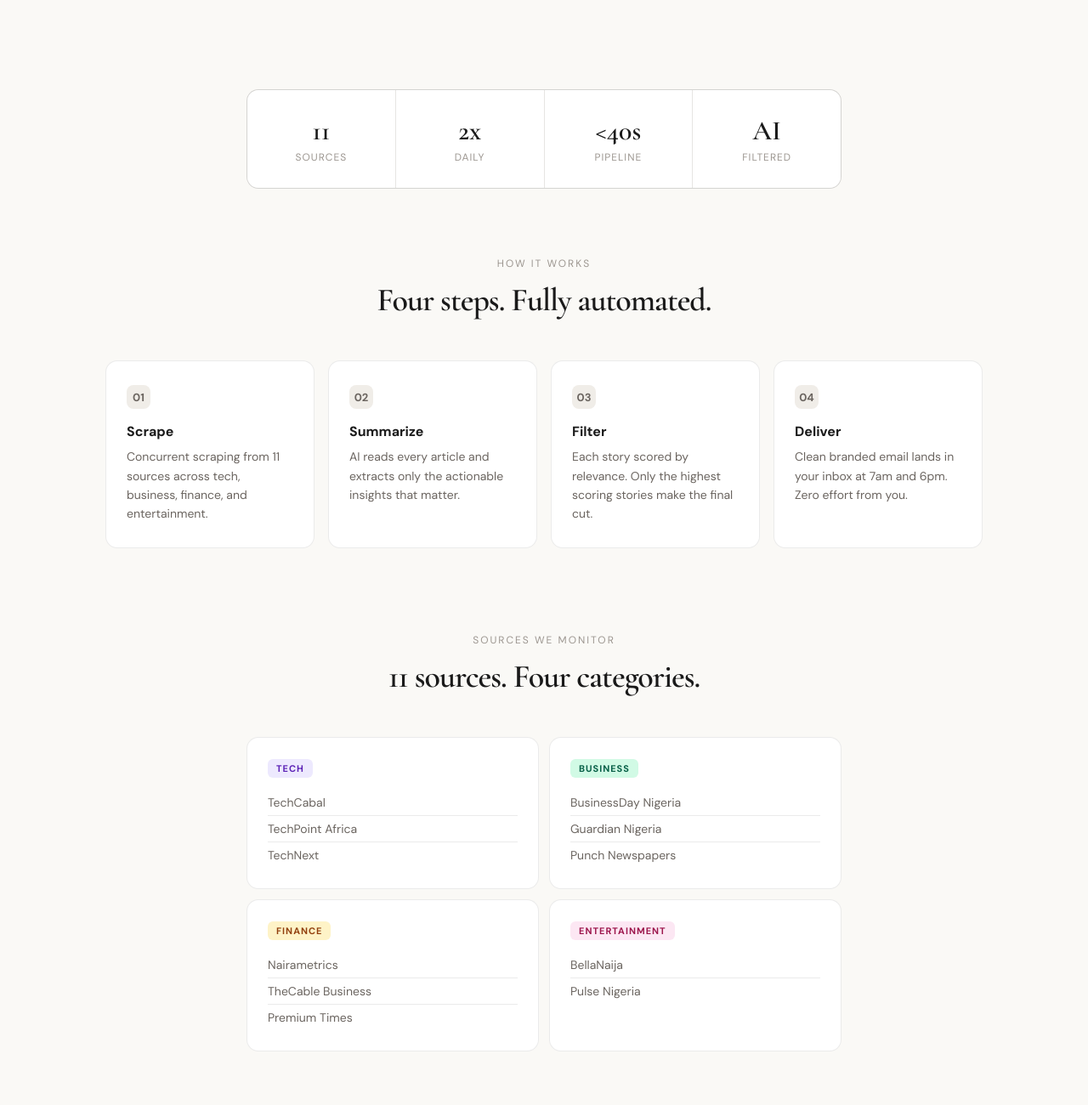
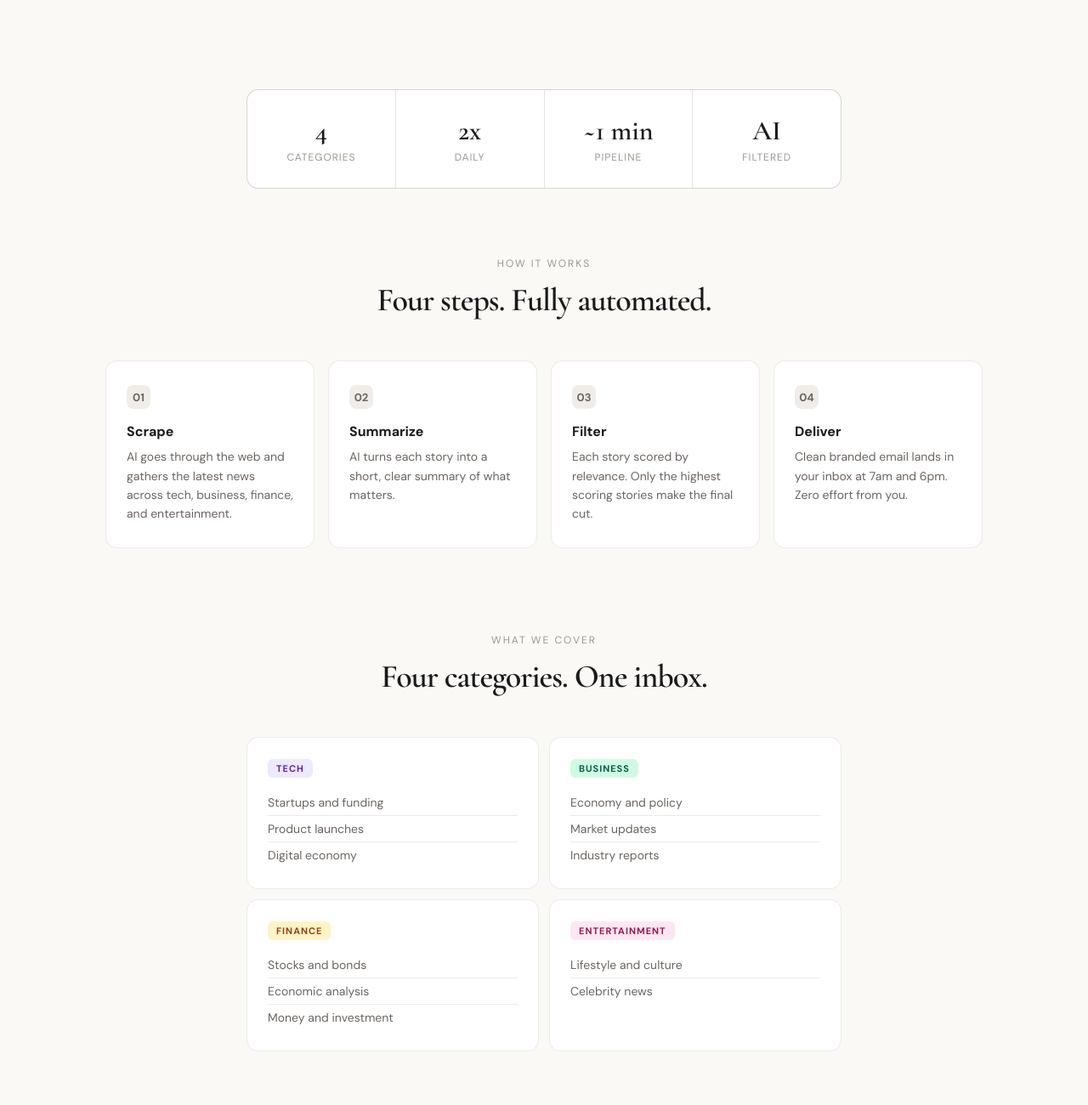
Before and after one commit to Dwightakins/Pulsedesk, a plain HTML site: page docs/index.html in a window 1280 px wide. Shown: the part 640-1940 px from the top of the page at 85% size. Drawn offline with nearby package versions, Linux system fonts and the light colour scheme.

Commit message:
Describe PulseDesk as AI going through the web, drop source names
README and landing page no longer list or count the news sites. They now say
the AI goes through the web, summarizes the news and sends it to your inbox.
Also mask subscriber emails in run logs, since Actions logs on a public repo
are readable by others.

Co-Authored-By: Claude Fable 5.2 <noreply@anthropic.com>
Claude-Session: https://claude.ai/code/session_01PamevbEZK56taecYSsfePv

```diff
--- a/docs/index.html
+++ b/docs/index.html
@@ -4,7 +4,7 @@
     <meta charset="UTF-8">
     <meta name="viewport" content="width=device-width, initial-scale=1.0">
     <title>PulseDesk - AI-Powered Daily Intelligence Digest</title>
-    <meta name="description" content="Stop checking 12 websites every morning. PulseDesk delivers curated Nigerian business intelligence to your inbox twice daily.">
+    <meta name="description" content="PulseDesk's AI goes through the web, finds the Nigerian news that matters, summarizes it and sends it to your inbox twice daily.">
     <link rel="preconnect" href="https://fonts.googleapis.com">
     <link href="https://fonts.googleapis.com/css2?family=Cormorant+Garamond:wght@400;500;600;700&family=DM+Sans:ital,wght@0,400;0,500;0,700;1,400&display=swap" rel="stylesheet">
 
@@ -558,7 +558,7 @@
         </div>
         <div class="nav-right">
             <a href="#how" class="nav-link">How it works</a>
-            <a href="#sources" class="nav-link">Sources</a>
+            <a href="#coverage" class="nav-link">What we cover</a>
             <a href="https://github.com/Dwightakins/Pulsedesk" target="_blank" class="github-link">
                 <svg viewBox="0 0 24 24" xmlns="http://www.w3.org/2000/svg"><path d="M12 0C5.37 0 0 5.37 0 12c0 5.31 3.435 9.795 8.205 11.385.6.105.825-.255.825-.57 0-.285-.015-1.23-.015-2.235-3.015.555-3.795-.735-4.035-1.41-.135-.345-.72-1.41-1.23-1.695-.42-.225-1.02-.78-.015-.795.945-.015 1.62.87 1.845 1.23 1.08 1.815 2.805 1.305 3.495.99.105-.78.42-1.305.765-1.605-2.67-.3-5.46-1.335-5.46-5.925 0-1.305.465-2.385 1.23-3.225-.12-.3-.54-1.53.12-3.18 0 0 1.005-.315 3.3 1.23.96-.27 1.98-.405 3-.405s2.04.135 3 .405c2.295-1.56 3.3-1.23 3.3-1.23.66 1.65.24 2.88.12 3.18.765.84 1.23 1.905 1.23 3.225 0 4.605-2.805 5.625-5.475 5.925.435.375.81 1.095.81 2.22 0 1.605-.015 2.895-.015 3.3 0 .315.225.69.825.57A12.02 12.02 0 0024 12c0-6.63-5.37-12-12-12z"/></svg>
                 GitHub
@@ -579,7 +579,7 @@
             Delivering intelligence twice daily
         </div>
         <h1>Your morning briefing, curated by AI</h1>
-        <p>PulseDesk scrapes 11 Nigerian news sources, filters the noise with AI, and delivers only what matters. Twice a day, zero effort.</p>
+        <p>PulseDesk's AI goes through the web, gathers the latest Nigerian news, cuts the noise, and sends you only what matters. Twice a day, zero effort.</p>
 
         <div class="signup-box">
             <form class="signup-form" id="heroForm" onsubmit="FormHandler.heroSignup(event)">
@@ -597,15 +597,15 @@
          ======================================== -->
     <div class="stats">
         <div class="stat">
-            <div class="stat-num">11</div>
-            <div class="stat-label">Sources</div>
+            <div class="stat-num">4</div>
+            <div class="stat-label">Categories</div>
         </div>
         <div class="stat">
             <div class="stat-num">2x</div>
             <div class="stat-label">Daily</div>
         </div>
         <div class="stat">
-            <div class="stat-num">&lt;40s</div>
+            <div class="stat-num">~1 min</div>
             <div class="stat-label">Pipeline</div>
         </div>
         <div class="stat">
@@ -625,12 +625,12 @@
             <div class="step">
                 <div class="step-num">01</div>
                 <h3>Scrape</h3>
-                <p>Concurrent scraping from 11 sources across tech, business, finance, and entertainment.</p>
+                <p>AI goes through the web and gathers the latest news across tech, business, finance, and entertainment.</p>
             </div>
             <div class="step">
                 <div class="step-num">02</div>
                 <h3>Summarize</h3>
-                <p>AI reads every article and extracts only the actionable insights that matter.</p>
+                <p>AI turns each story into a short, clear summary of what matters.</p>
             </div>
             <div class="step">
                 <div class="step-num">03</div>
@@ -647,41 +647,41 @@
 
 
     <!-- ========================================
-         COMPONENT: Sources Grid
+         COMPONENT: Coverage Grid
          ======================================== -->
-    <section id="sources" class="sources-section">
-        <p class="section-label">Sources we monitor</p>
-        <h2 class="section-heading">11 sources. Four categories.</h2>
+    <section id="coverage" class="sources-section">
+        <p class="section-label">What we cover</p>
+        <h2 class="section-heading">Four categories. One inbox.</h2>
         <div class="source-grid">
             <div class="source-category cat-tech">
                 <span class="source-cat-label">Tech</span>
                 <ul class="source-list">
-                    <li>TechCabal</li>
-                    <li>TechPoint Africa</li>
-                    <li>TechNext</li>
+                    <li>Startups and funding</li>
+                    <li>Product launches</li>
+                    <li>Digital economy</li>
                 </ul>
             </div>
             <div class="source-category cat-biz">
                 <span class="source-cat-label">Business</span>
                 <ul class="source-list">
-                    <li>BusinessDay Nigeria</li>
-                    <li>Guardian Nigeria</li>
-                    <li>Punch Newspapers</li>
+                    <li>Economy and policy</li>
+                    <li>Market updates</li>
+                    <li>Industry reports</li>
                 </ul>
             </div>
             <div class="source-category cat-fin">
                 <span class="source-cat-label">Finance</span>
                 <ul class="source-list">
-                    <li>Nairametrics</li>
-                    <li>TheCable Business</li>
-                    <li>Premium Times</li>
+                    <li>Stocks and bonds</li>
+                    <li>Economic analysis</li>
+                    <li>Money and investment</li>
                 </ul>
             </div>
             <div class="source-category cat-ent">
                 <span class="source-cat-label">Entertainment</span>
                 <ul class="source-list">
-                    <li>BellaNaija</li>
-                    <li>Pulse Nigeria</li>
+                    <li>Lifestyle and culture</li>
+                    <li>Celebrity news</li>
                 </ul>
             </div>
         </div>
```
Also changed, not shown: 2 other files.
